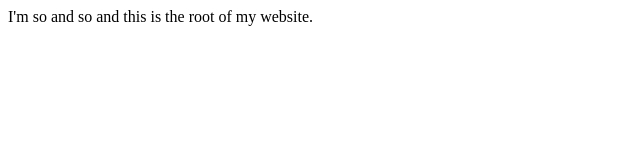
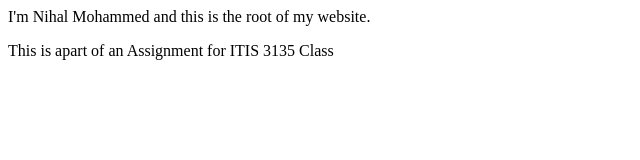
Before and after one commit to TheFlyingEnt/TheFlyingEnt.github.io, a plain HTML site: page index.html in a window 1280 px wide. Shown: the whole page, without its empty margins (0-640 px from the left). Drawn offline with Linux system fonts and the light colour scheme.

Commit message:
Update index.html

```diff
--- a/index.html
+++ b/index.html
@@ -1,2 +1,3 @@
 
-<p>I'm so and so and this is the root of my website.</p>
+<p>I'm Nihal Mohammed and this is the root of my website.</p>
+<p>This is apart of an Assignment for ITIS 3135 Class</p>
```
